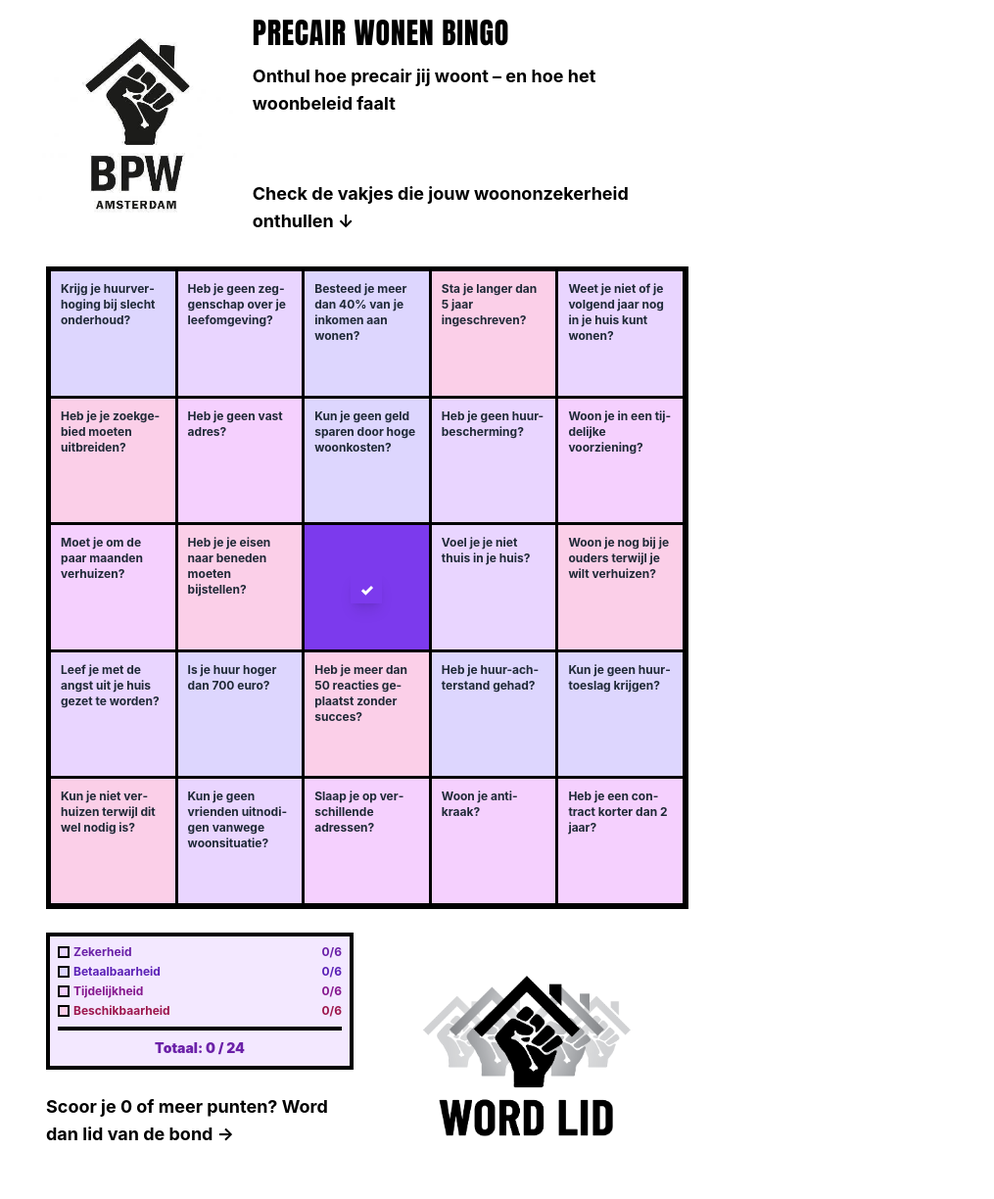
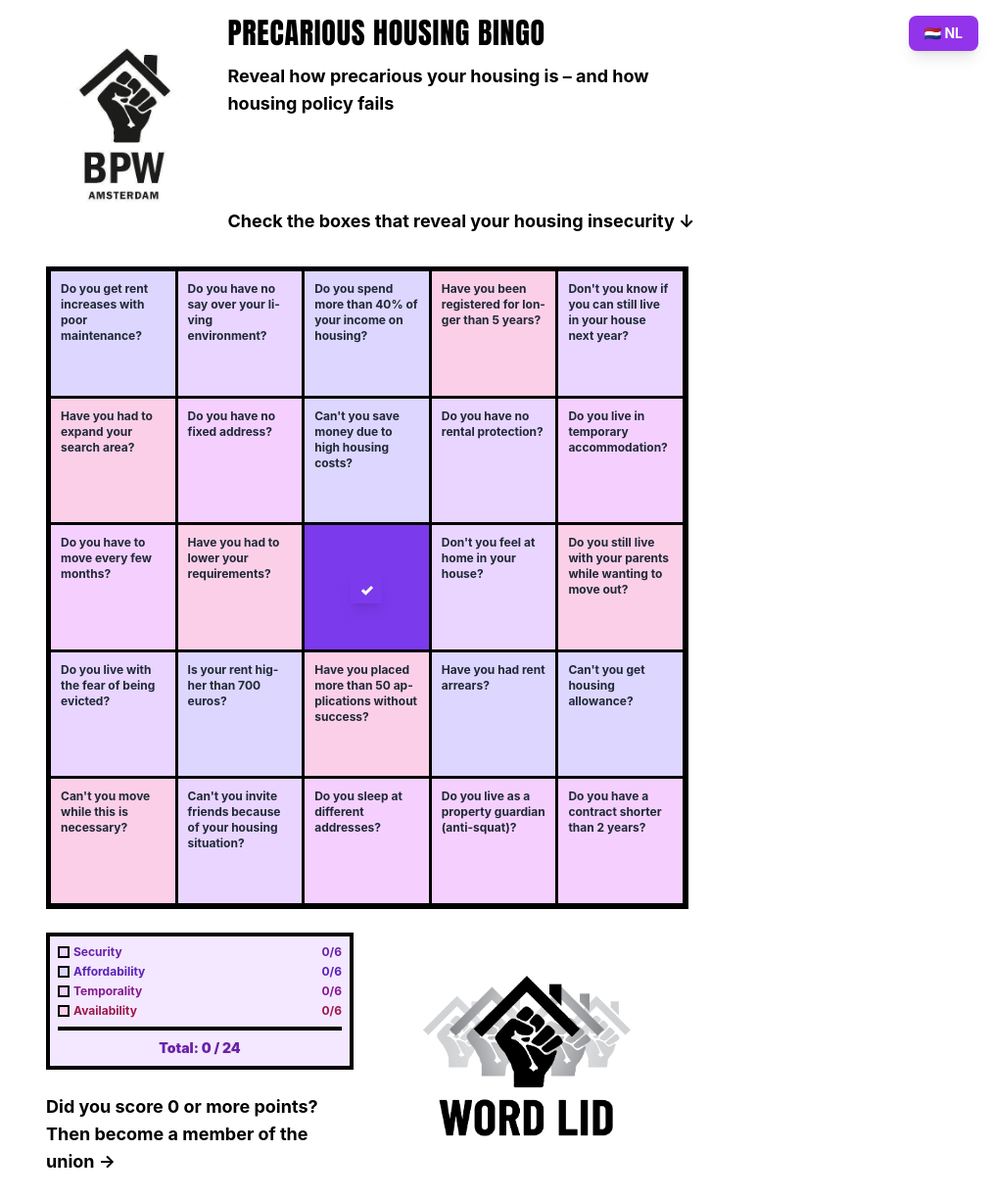
Before and after one commit to Zaturrby/bpw-bingo, a React (Vite) app: page / in a window 1280 px wide. Shown: the whole page at 98% size, without its empty margins (265-1280 px from the left). Built offline with nearby package versions, Linux system fonts and the light colour scheme.

Commit message:
add translation

```diff
--- a/package.json
+++ b/package.json
@@ -14,8 +14,11 @@
   "author": "",
   "license": "ISC",
   "dependencies": {
+    "i18next": "^25.5.2",
+    "i18next-browser-languagedetector": "^8.2.0",
     "react": "^19.1.1",
-    "react-dom": "^19.1.1"
+    "react-dom": "^19.1.1",
+    "react-i18next": "^15.7.3"
   },
   "devDependencies": {
     "@types/node": "^24.3.1",
--- a/src/App.tsx
+++ b/src/App.tsx
@@ -1,9 +1,13 @@
+import { useTranslation } from 'react-i18next';
 import { BingoCard } from "./components/BingoCard";
+import { LanguageSwitcher } from "./components/LanguageSwitcher";
 import bpwLogo from "./images/400-400-max.jpg";
 
 export default function App() {
+  const { t } = useTranslation();
+
   return (
-    <div className="min-h-screen bg-white p-4">
+    <div className="min-h-screen bg-white p-4 relative">
       <div className="w-full max-w-lg md:max-w-2xl mx-auto">
         <div className="text-center mb-6">
           {/* Mobile: Stack vertically, Desktop: Side by side */}
@@ -16,21 +20,21 @@ export default function App() {
             >
               <img
                 src={bpwLogo}
-                alt="BPW Amsterdam Logo - Click to visit website"
+                alt={t('app.logoAlt')}
                 className="w-36 h-36 md:h-56 md:w-56 object-contain cursor-pointer"
               />
             </a>
             <div className="text-center md:text-left flex flex-col justify-between md:h-56">
               <div>
                 <h1 className="text-2xl md:text-3xl font-black text-black uppercase tracking-wide font-activist mb-3">
-                  PRECAIR WONEN BINGO
+                  {t('app.title')}
                 </h1>
                 <p className="text-black font-bold text-base md:text-lg mb-3">
-                  Onthul hoe precair jij woont – en hoe het woonbeleid faalt
+                  {t('app.subtitle')}
                 </p>
               </div>
               <p className="text-black font-bold text-base md:text-lg">
-                Check de vakjes die jouw woononzekerheid onthullen ↓
+                {t('app.instruction')}
               </p>
             </div>
           </div>
@@ -38,6 +42,7 @@ export default function App() {
 
         <BingoCard />
       </div>
+      <LanguageSwitcher />
     </div>
   );
 }
--- a/src/components/BingoCard.tsx
+++ b/src/components/BingoCard.tsx
@@ -1,9 +1,11 @@
 import { useState, useEffect } from "react";
+import { useTranslation } from 'react-i18next';
 import wordLidImage from "../images/583593e2-659c-713e-3712-9947442f1601.png";
 import { BingoSquare, categoryColors, bingoSquares } from "../data/bingoData";
 
 
 export function BingoCard() {
+  const { t } = useTranslation();
   const [isMobile, setIsMobile] = useState<boolean>(() =>
     typeof window !== 'undefined' && window.innerWidth < 768
   );
@@ -130,11 +132,11 @@ export function BingoCard() {
               <div className={getTextClasses(square)}>
                 {square.category === "free" ? (
                   <>
-                    <div>GRATIS</div>
-                    <div>VAKJE</div>
+                    <div>{t('freeSquare.line1')}</div>
+                    <div>{t('freeSquare.line2')}</div>
                   </>
                 ) : (
-                  square.text
+                  t(square.translationKey)
                 )}
               </div>
 
@@ -160,7 +162,7 @@ export function BingoCard() {
                 <div className="flex items-center justify-between">
                   <div className="flex items-center gap-1">
                     <div className="w-3 h-3 bg-purple-200 border-2 border-black"></div>
-                    <span className="text-purple-800">Zekerheid</span>
+                    <span className="text-purple-800">{t('categories.zekerheid')}</span>
                   </div>
                   <span className="text-purple-800">
                     {getCategoryScore("zekerheid")}/
@@ -170,7 +172,7 @@ export function BingoCard() {
                 <div className="flex items-center justify-between">
                   <div className="flex items-center gap-1">
                     <div className="w-3 h-3 bg-violet-200 border-2 border-black"></div>
-                    <span className="text-violet-800">Betaalbaarheid</span>
+                    <span className="text-violet-800">{t('categories.betaalbaarheid')}</span>
                   </div>
                   <span className="text-violet-800">
                     {getCategoryScore("betaalbaarheid")}/
@@ -180,7 +182,7 @@ export function BingoCard() {
                 <div className="flex items-center justify-between">
                   <div className="flex items-center gap-1">
                     <div className="w-3 h-3 bg-fuchsia-200 border-2 border-black"></div>
-                    <span className="text-fuchsia-800">Tijdelijkheid</span>
+                    <span className="text-fuchsia-800">{t('categories.tijdelijkheid')}</span>
                   </div>
                   <span className="text-fuchsia-800">
                     {getCategoryScore("tijdelijkheid")}/
@@ -190,7 +192,7 @@ export function BingoCard() {
                 <div className="flex items-center justify-between">
                   <div className="flex items-center gap-1">
                     <div className="w-3 h-3 bg-pink-200 border-2 border-black"></div>
-                    <span className="text-pink-800">Beschikbaarheid</span>
+                    <span className="text-pink-800">{t('categories.beschikbaarheid')}</span>
                   </div>
                   <span className="text-pink-800">
                     {getCategoryScore("beschikbaarheid")}/
@@ -200,14 +202,14 @@ export function BingoCard() {
               </div>
               <div className="text-center border-t-4 border-black pt-2">
                 <p className="text-sm font-black text-purple-800">
-                  Totaal: {isMobile ? checkedSquares.size : (checkedSquares.has(25) ? checkedSquares.size - 1 : checkedSquares.size)} / 24
+                  {t('app.total')}: {isMobile ? checkedSquares.size : (checkedSquares.has(25) ? checkedSquares.size - 1 : checkedSquares.size)} / 24
                 </p>
               </div>
             </div>
 
             <div className="text-center md:text-left mt-6">
               <p className="text-black font-bold text-base md:text-lg">
-                Scoor je 0 of meer punten? Word dan lid van de bond <span className="inline md:hidden">↓</span><span className="hidden md:inline">→</span>
+                {t('app.joinText')} <span className="inline md:hidden">{t('app.joinTextArrowMobile')}</span><span className="hidden md:inline">{t('app.joinTextArrowDesktop')}</span>
               </p>
             </div>
           </div>
@@ -222,7 +224,7 @@ export function BingoCard() {
               >
                 <img
                   src={wordLidImage}
-                  alt="Word Lid van BPW - Click to join"
+                  alt={t('app.joinImageAlt')}
                   className="w-full h-full object-contain cursor-pointer"
                 />
               </a>
--- /dev/null
+++ b/src/components/LanguageSwitcher.tsx
@@ -0,0 +1,20 @@
+import { useTranslation } from 'react-i18next';
+
+export function LanguageSwitcher() {
+  const { i18n } = useTranslation();
+
+  const toggleLanguage = () => {
+    const newLanguage = i18n.language === 'nl' ? 'en' : 'nl';
+    i18n.changeLanguage(newLanguage);
+  };
+
+  return (
+    <button
+      onClick={toggleLanguage}
+      className="fixed top-4 right-4 z-10 bg-purple-600 hover:bg-purple-700 text-white font-bold py-2 px-4 rounded-lg shadow-lg transition-colors duration-200 text-sm"
+      aria-label="Switch language"
+    >
+      {i18n.language === 'nl' ? '🇬🇧 EN' : '🇳🇱 NL'}
+    </button>
+  );
+}
--- /dev/null
+++ b/src/i18n/config.ts
@@ -0,0 +1,35 @@
+import i18n from 'i18next';
+import { initReactI18next } from 'react-i18next';
+import LanguageDetector from 'i18next-browser-languagedetector';
+
+import nlTranslations from './locales/nl.json';
+import enTranslations from './locales/en.json';
+
+const resources = {
+  nl: {
+    translation: nlTranslations,
+  },
+  en: {
+    translation: enTranslations,
+  },
+};
+
+i18n
+  .use(LanguageDetector)
+  .use(initReactI18next)
+  .init({
+    resources,
+    fallbackLng: 'nl',
+    debug: false,
+
+    interpolation: {
+      escapeValue: false,
+    },
+
+    detection: {
+      order: ['localStorage', 'navigator', 'htmlTag'],
+      caches: ['localStorage'],
+    },
+  });
+
+export default i18n;
--- /dev/null
+++ b/src/i18n/locales/en.json
@@ -0,0 +1,58 @@
+{
+  "app": {
+    "title": "PRECARIOUS HOUSING BINGO",
+    "subtitle": "Reveal how precarious your housing is – and how housing policy fails",
+    "instruction": "Check the boxes that reveal your housing insecurity ↓",
+    "joinText": "Did you score 0 or more points? Then become a member of the union",
+    "joinTextArrowMobile": "↓",
+    "joinTextArrowDesktop": "→",
+    "total": "Total",
+    "logoAlt": "BPW Amsterdam Logo - Click to visit website",
+    "joinImageAlt": "Become a Member of BPW - Click to join"
+  },
+  "categories": {
+    "zekerheid": "Security",
+    "betaalbaarheid": "Affordability",
+    "tijdelijkheid": "Temporality",
+    "beschikbaarheid": "Availability",
+    "free": "FREE SPACE"
+  },
+  "freeSquare": {
+    "line1": "FREE",
+    "line2": "SPACE"
+  },
+  "questions": {
+    "zekerheid": {
+      "1": "Don't you know if you can still live in your house next year?",
+      "2": "Do you have no rental protection?",
+      "3": "Can't you invite friends because of your housing situation?",
+      "4": "Do you live with the fear of being evicted?",
+      "5": "Do you have no say over your living environment?",
+      "6": "Don't you feel at home in your house?"
+    },
+    "betaalbaarheid": {
+      "7": "Is your rent higher than 700 euros?",
+      "8": "Do you spend more than 40% of your income on housing?",
+      "9": "Can't you save money due to high housing costs?",
+      "10": "Do you get rent increases with poor maintenance?",
+      "11": "Have you had rent arrears?",
+      "12": "Can't you get housing allowance?"
+    },
+    "tijdelijkheid": {
+      "13": "Do you live as a property guardian (anti-squat)?",
+      "14": "Do you have a contract shorter than 2 years?",
+      "15": "Do you have to move every few months?",
+      "16": "Do you live in temporary accommodation?",
+      "17": "Do you sleep at different addresses?",
+      "18": "Do you have no fixed address?"
+    },
+    "beschikbaarheid": {
+      "19": "Have you been registered for longer than 5 years?",
+      "20": "Have you placed more than 50 applications without success?",
+      "21": "Do you still live with your parents while wanting to move out?",
+      "22": "Have you had to expand your search area?",
+      "23": "Can't you move while this is necessary?",
+      "24": "Have you had to lower your requirements?"
+    }
+  }
+}
--- /dev/null
+++ b/src/i18n/locales/nl.json
@@ -0,0 +1,58 @@
+{
+  "app": {
+    "title": "PRECAIR WONEN BINGO",
+    "subtitle": "Onthul hoe precair jij woont – en hoe het woonbeleid faalt",
+    "instruction": "Check de vakjes die jouw woononzekerheid onthullen ↓",
+    "joinText": "Scoor je 0 of meer punten? Word dan lid van de bond",
+    "joinTextArrowMobile": "↓",
+    "joinTextArrowDesktop": "→",
+    "total": "Totaal",
+    "logoAlt": "BPW Amsterdam Logo - Click to visit website",
+    "joinImageAlt": "Word Lid van BPW - Click to join"
+  },
+  "categories": {
+    "zekerheid": "Zekerheid",
+    "betaalbaarheid": "Betaalbaarheid",
+    "tijdelijkheid": "Tijdelijkheid",
+    "beschikbaarheid": "Beschikbaarheid",
+    "free": "GRATIS VAKJE"
+  },
+  "freeSquare": {
+    "line1": "GRATIS",
+    "line2": "VAKJE"
+  },
+  "questions": {
+    "zekerheid": {
+      "1": "Weet je niet of je volgend jaar nog in je huis kunt wonen?",
+      "2": "Heb je geen huur-bescherming?",
+      "3": "Kun je geen vrienden uitnodigen vanwege woonsituatie?",
+      "4": "Leef je met de angst uit je huis gezet te worden?",
+      "5": "Heb je geen zeggenschap over je leefomgeving?",
+      "6": "Voel je je niet thuis in je huis?"
+    },
+    "betaalbaarheid": {
+      "7": "Is je huur hoger dan 700 euro?",
+      "8": "Besteed je meer dan 40% van je inkomen aan wonen?",
+      "9": "Kun je geen geld sparen door hoge woonkosten?",
+      "10": "Krijg je huurverhoging bij slecht onderhoud?",
+      "11": "Heb je huur-achterstand gehad?",
+      "12": "Kun je geen huurtoeslag krijgen?"
+    },
+    "tijdelijkheid": {
+      "13": "Woon je anti-kraak?",
+      "14": "Heb je een contract korter dan 2 jaar?",
+      "15": "Moet je om de paar maanden verhuizen?",
+      "16": "Woon je in een tijdelijke voorziening?",
+      "17": "Slaap je op verschillende adressen?",
+      "18": "Heb je geen vast adres?"
+    },
+    "beschikbaarheid": {
+      "19": "Sta je langer dan 5 jaar ingeschreven?",
+      "20": "Heb je meer dan 50 reacties geplaatst zonder succes?",
+      "21": "Woon je nog bij je ouders terwijl je wilt verhuizen?",
+      "22": "Heb je je zoekgebied moeten uitbreiden?",
+      "23": "Kun je niet verhuizen terwijl dit wel nodig is?",
+      "24": "Heb je je eisen naar beneden moeten bijstellen?"
+    }
+  }
+}
--- a/src/main.tsx
+++ b/src/main.tsx
@@ -2,6 +2,7 @@ import { StrictMode } from 'react'
 import { createRoot } from 'react-dom/client'
 import App from './App.tsx'
 import './styles/globals.css'
+import './i18n/config'
 
 createRoot(document.getElementById('root')!).render(
   <StrictMode>
```
Also changed, not shown: src/data/bingoData.ts (+26 -1 lines), 1 other file (tests, documents, lock files or other folders).
